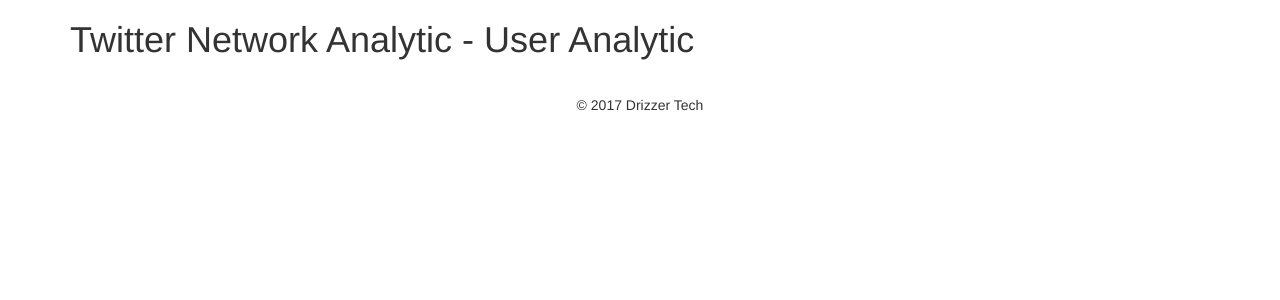
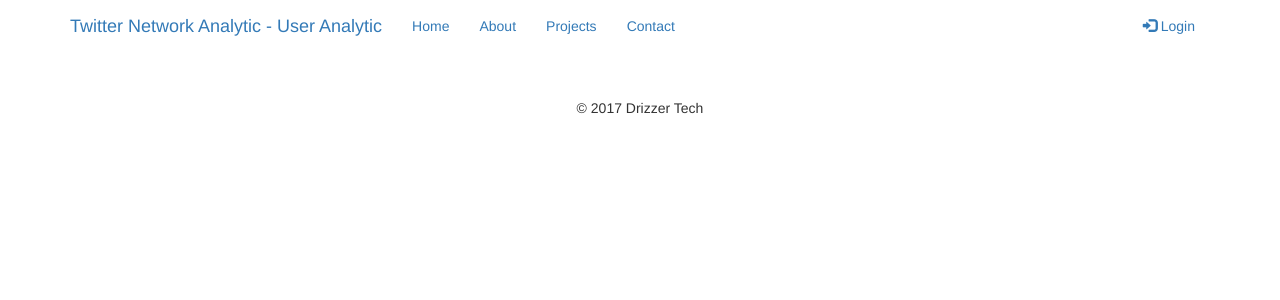
Before and after one commit to drizzersilverberg/TwitterNetworkAnalytic, a Flask app: page /user in a window 1280 px wide. Shown: the top 300 px of the page. Run offline with Flask 2, Linux system fonts and the light colour scheme; some libraries are stand-ins or nearby versions.

Commit message:
update from local

```diff
--- a/templates/layout.html
+++ b/templates/layout.html
@@ -12,7 +12,30 @@
 	</style>
 </head>
 <body>
-	<header class="container"><h1>{% block head %} {% endblock %}</h1></header>
+	<nav class="navbar">
+		<div class="container">
+			<div class="navbar-header">
+				<button type="button" class="navbar-toggle" data-toggle="collapse" data-target="#myNavbar">
+					<span class="icon-bar"></span>
+					<span class="icon-bar"></span>
+					<span class="icon-bar"></span>
+				</button>
+				<a class="navbar-brand" href="#">{% block head %} {% endblock %}</a>
+			</div>
+			<div class="collapse navbar-collapse" id="myNavbar">
+				<ul class="nav navbar-nav">
+					<li class="active"><a href="#">Home</a></li>
+						<li><a href="#">About</a></li>
+						<li><a href="#">Projects</a></li>
+						<li><a href="#">Contact</a></li>
+				</ul>
+				<ul class="nav navbar-nav navbar-right">
+					<li><a href="#"><span class="glyphicon glyphicon-log-in"></span> Login</a></li>
+				</ul>
+			</div>
+		</div>
+	</nav>
+	<!-- <header class="container"><h1></h1></header> -->
 	{% block content %}
 	{% endblock %}
 	<div class="row-span"></div>
```
